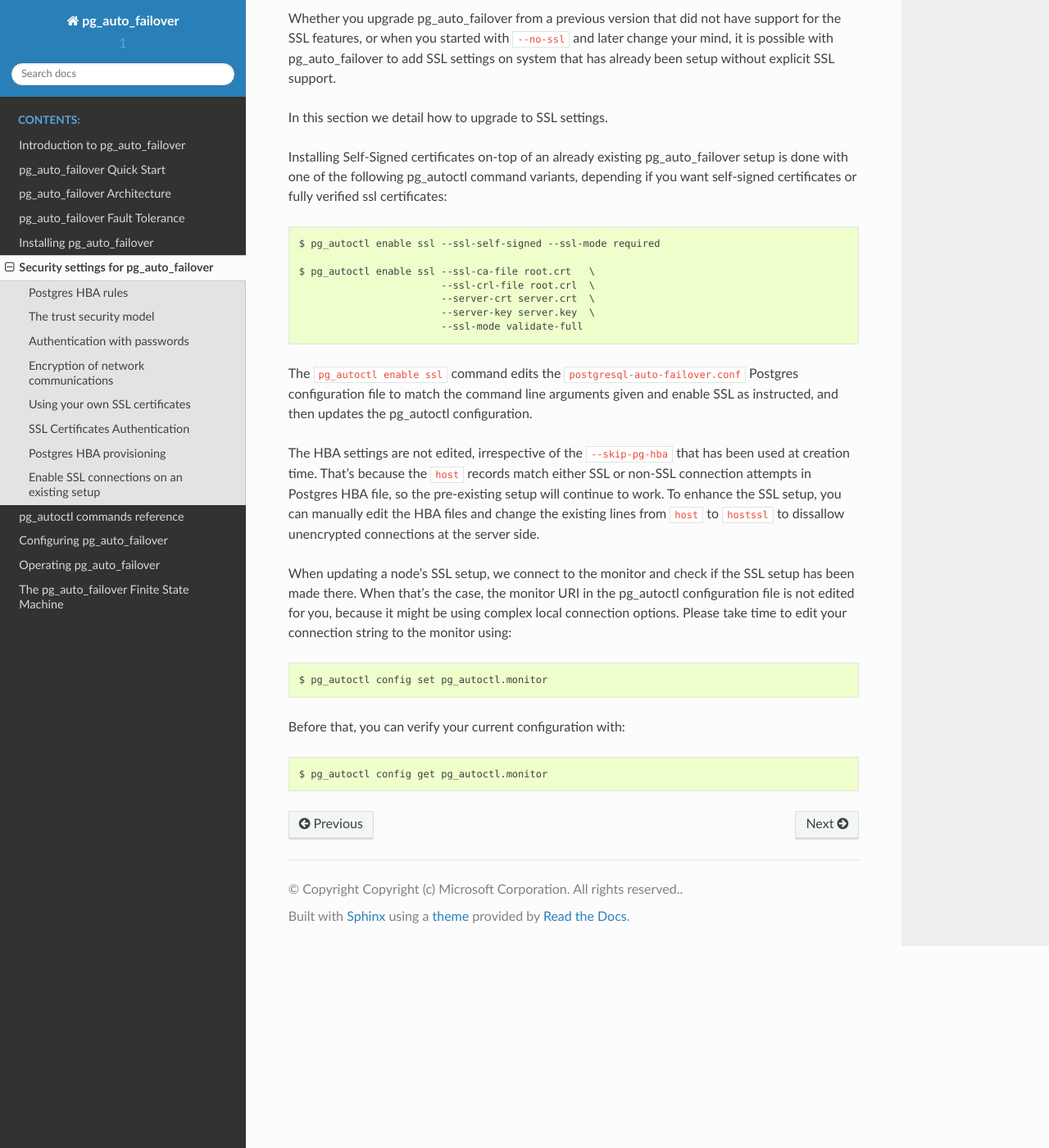
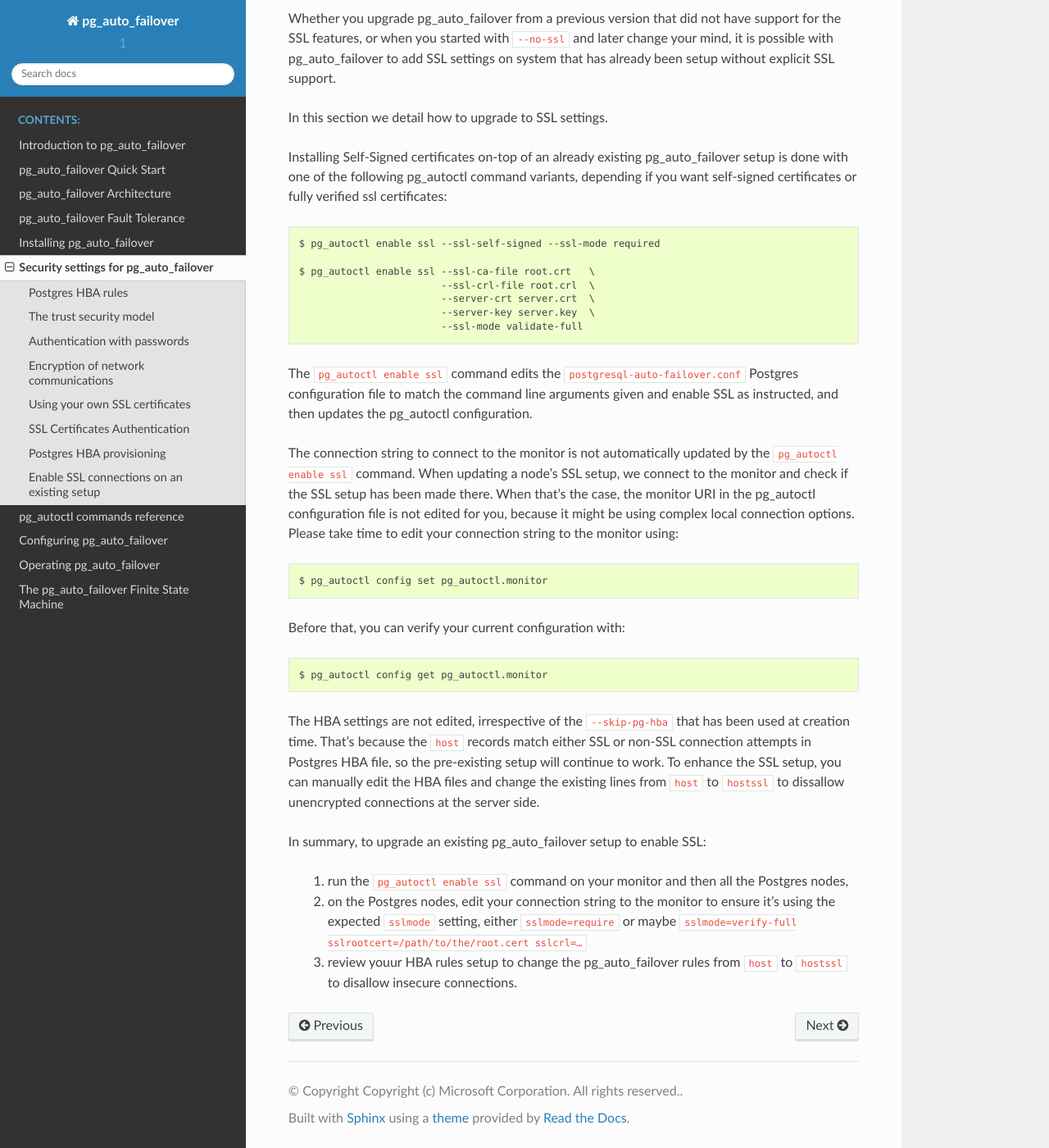
Before and after one commit to hapostgres/pg_auto_failover, a Sphinx documentation site: the page built from docs/security.rst, in a window 1280 px wide and 1400 px high, scrolled down 5715 px. Shown: the whole window at 82% size. Built offline with Sphinx 7.4.7 and the Read the Docs theme 2.0.0, drawn with Linux system fonts in a browser that asks for light colours.

Commit message:
Update the docs per review.

```diff
--- a/docs/security.rst
+++ b/docs/security.rst
@@ -309,6 +309,20 @@ The ``pg_autoctl enable ssl`` command edits the
 command line arguments given and enable SSL as instructed, and then updates
 the pg_autoctl configuration.
 
+The connection string to connect to the monitor is not automatically updated
+by the ``pg_autoctl enable ssl`` command. When updating a node's SSL setup,
+we connect to the monitor and check if the SSL setup has been made there.
+When that's the case, the monitor URI in the pg_autoctl configuration file
+is not edited for you, because it might be using complex local connection
+options. Please take time to edit your connection string to the monitor
+using::
+
+  $ pg_autoctl config set pg_autoctl.monitor
+
+Before that, you can verify your current configuration with::
+
+  $ pg_autoctl config get pg_autoctl.monitor
+
 The HBA settings are not edited, irrespective of the ``--skip-pg-hba`` that
 has been used at creation time. That's because the ``host`` records match
 either SSL or non-SSL connection attempts in Postgres HBA file, so the
@@ -316,14 +330,15 @@ pre-existing setup will continue to work. To enhance the SSL setup, you can
 manually edit the HBA files and change the existing lines from ``host`` to
 ``hostssl`` to dissallow unencrypted connections at the server side.
 
-When updating a node's SSL setup, we connect to the monitor and check if the
-SSL setup has been made there. When that's the case, the monitor URI in the
-pg_autoctl configuration file is not edited for you, because it might be
-using complex local connection options. Please take time to edit your
-connection string to the monitor using::
+In summary, to upgrade an existing pg_auto_failover setup to enable SSL:
 
-  $ pg_autoctl config set pg_autoctl.monitor
+  1. run the ``pg_autoctl enable ssl`` command on your monitor and then all
+     the Postgres nodes,
 
-Before that, you can verify your current configuration with::
+  2. on the Postgres nodes, edit your connection string to the monitor to
+     ensure it's using the expected ``sslmode`` setting, either
+     ``sslmode=require`` or maybe ``sslmode=verify-full
+     sslrootcert=/path/to/the/root.cert sslcrl=…``
 
-  $ pg_autoctl config get pg_autoctl.monitor
+  3. review youur HBA rules setup to change the pg_auto_failover rules from
+     ``host`` to ``hostssl`` to disallow insecure connections.
```
